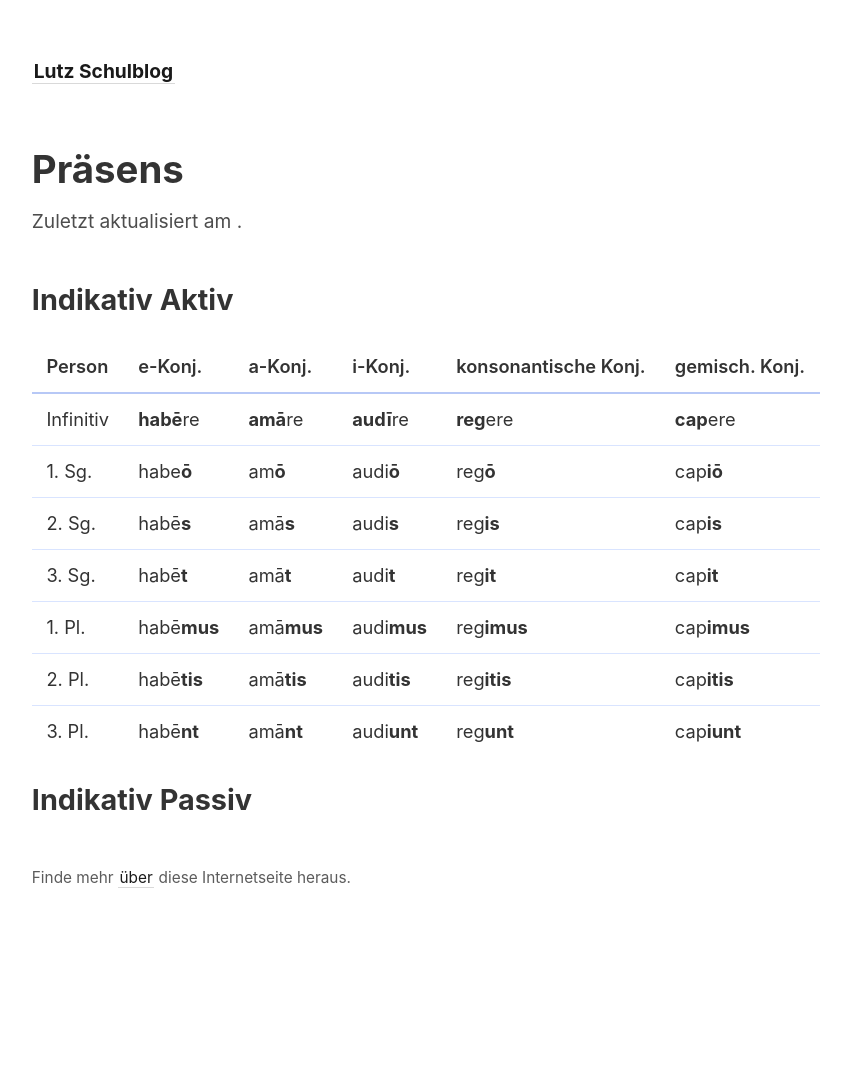
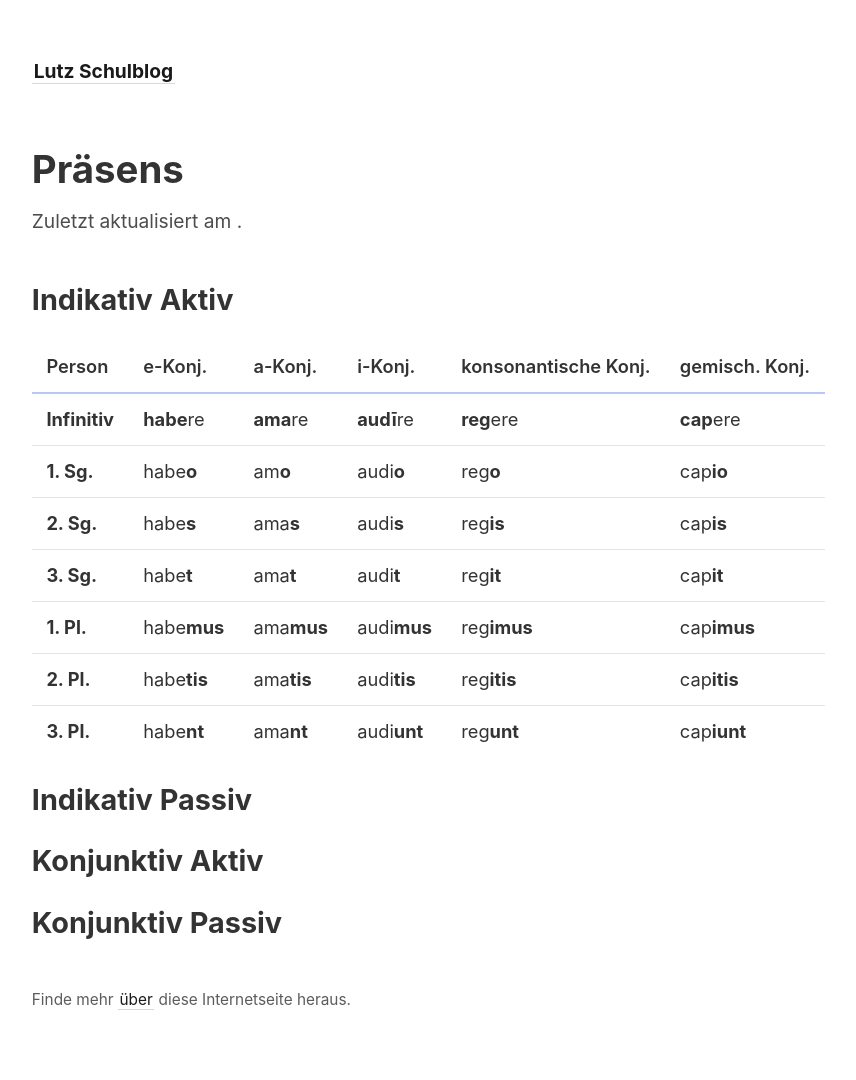
Before and after one commit to lutz-stu/school-blog, a Jekyll site: the page built from _notes/Latein/praesens.md, in a window 1280 px wide. Shown: the whole page, without its empty margins (45-901 px from the left). Built offline with Jekyll 4.4.1, drawn with Linux system fonts in a browser that asks for light colours; before the commit the page ends 957 px from its top, so only the background shows below that.

```diff
--- a/_notes/Latein/praesens.md
+++ b/_notes/Latein/praesens.md
@@ -6,12 +6,16 @@ title: Präsens
 
 | Person | e-Konj. | a-Konj. | i-Konj. | konsonantische Konj. | gemisch. Konj. |
 |--------|---------|---------|---------|----------------------|-----------------|
-| Infinitiv | **habē**re | **amā**re | **audī**re | **reg**ere | **cap**ere |
-| 1. Sg. | habe**ō** | am**ō** | audi**ō** | reg**ō** | cap**iō** |
-| 2. Sg. | habē**s** | amā**s** | audi**s** | reg**is** | cap**is** |
-| 3. Sg. | habē**t** | amā**t** | audi**t** | reg**it** | cap**it** |
-| 1. Pl. | habē**mus** | amā**mus** | audi**mus** | reg**imus** | cap**imus** |
-| 2. Pl. | habē**tis** | amā**tis** | audi**tis** | reg**itis** | cap**itis** |
-| 3. Pl. | habē**nt** | amā**nt** | audi**unt** | reg**unt** | cap**iunt** |
+| **Infinitiv** | **habe**re | **ama**re | **audī**re | **reg**ere | **cap**ere |
+| **1. Sg.** | habe**o** | am**o** | audi**o** | reg**o** | cap**io** |
+| **2. Sg.** | habe**s** | ama**s** | audi**s** | reg**is** | cap**is** |
+| **3. Sg.** | habe**t** | ama**t** | audi**t** | reg**it** | cap**it** |
+| **1. Pl.** | habe**mus** | ama**mus** | audi**mus** | reg**imus** | cap**imus** |
+| **2. Pl.** | habe**tis** | ama**tis** | audi**tis** | reg**itis** | cap**itis** |
+| **3. Pl.** | habe**nt** | ama**nt** | audi**unt** | reg**unt** | cap**iunt** |
 
 ## Indikativ Passiv
+
+## Konjunktiv Aktiv
+
+## Konjunktiv Passiv
```
Also changed, not shown: _notes/Latein/a-deklination.md (added, +13 -0 lines), _notes/Latein/index.md (+3 -3 lines), _notes/Latein/o-deklination.md (added, +23 -0 lines), _notes/Latein/u-deklination.md (added, +23 -0 lines).
